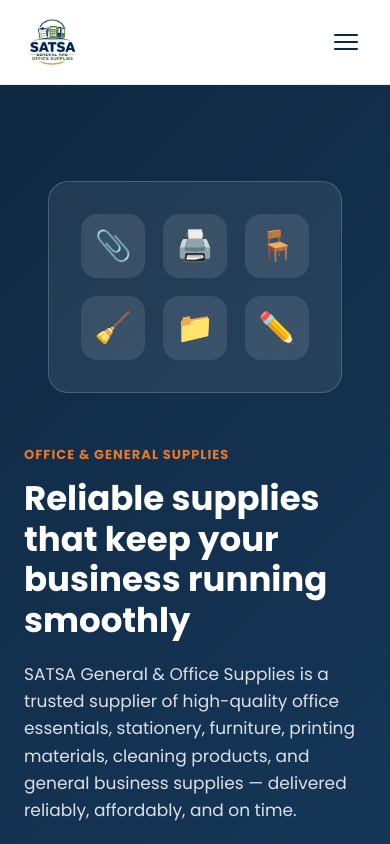
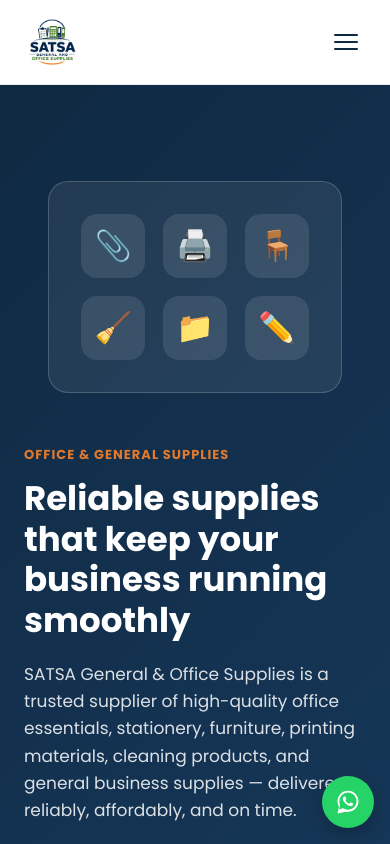
Before and after one commit to glearnhub/satsa, a React (Vite) app: page / in a window 390 px wide. Shown: the top 844 px of the page. Built offline with nearby package versions, Linux system fonts and the light colour scheme.

Commit message:
Add floating WhatsApp contact button
Fixed circular button in the bottom-right corner, linking to
wa.me with the SATSA phone number and a pre-filled greeting.

```diff
--- a/src/App.css
+++ b/src/App.css
@@ -487,3 +487,45 @@
   font-size: 13px;
   color: rgba(255, 255, 255, 0.6);
 }
+
+/* WhatsApp floating button */
+.whatsapp-fab {
+  position: fixed;
+  right: 24px;
+  bottom: 24px;
+  width: 60px;
+  height: 60px;
+  border-radius: 50%;
+  background: #25d366;
+  color: #fff;
+  display: flex;
+  align-items: center;
+  justify-content: center;
+  box-shadow: 0 6px 20px rgba(0, 0, 0, 0.25);
+  z-index: 100;
+  transition: transform 0.2s ease, box-shadow 0.2s ease;
+}
+
+.whatsapp-fab:hover {
+  transform: scale(1.08);
+  box-shadow: 0 8px 24px rgba(0, 0, 0, 0.3);
+}
+
+.whatsapp-fab svg {
+  width: 32px;
+  height: 32px;
+}
+
+@media (max-width: 768px) {
+  .whatsapp-fab {
+    right: 16px;
+    bottom: 16px;
+    width: 52px;
+    height: 52px;
+  }
+
+  .whatsapp-fab svg {
+    width: 28px;
+    height: 28px;
+  }
+}
--- a/src/App.jsx
+++ b/src/App.jsx
@@ -5,6 +5,7 @@
 import WhyUs from './components/WhyUs'
 import Contact from './components/Contact'
 import Footer from './components/Footer'
+import WhatsAppButton from './components/WhatsAppButton'
 import './App.css'
 
 function App() {
@@ -19,6 +20,7 @@
         <Contact />
       </main>
       <Footer />
+      <WhatsAppButton />
     </>
   )
 }
--- /dev/null
+++ b/src/components/WhatsAppButton.jsx
@@ -0,0 +1,25 @@
+const PHONE = '254745267164'
+const MESSAGE = "Hello SATSA, I'd like to enquire about your products."
+
+function WhatsAppButton() {
+  const href = `https://wa.me/${PHONE}?text=${encodeURIComponent(MESSAGE)}`
+
+  return (
+    <a
+      href={href}
+      className="whatsapp-fab"
+      target="_blank"
+      rel="noopener noreferrer"
+      aria-label="Chat with SATSA on WhatsApp"
+    >
+      <svg viewBox="0 0 32 32" aria-hidden="true">
+        <path
+          fill="currentColor"
+          d="M16.004 3C9.377 3 4 8.373 4 15c0 2.216.6 4.29 1.646 6.073L4 29l8.13-1.62A11.94 11.94 0 0 0 16.004 27C22.63 27 28 21.627 28 15S22.63 3 16.004 3Zm0 21.75a9.7 9.7 0 0 1-4.95-1.36l-.355-.21-4.83.963.988-4.71-.232-.365A9.7 9.7 0 0 1 6.25 15c0-5.38 4.375-9.75 9.754-9.75 5.38 0 9.746 4.37 9.746 9.75s-4.366 9.75-9.746 9.75Zm5.34-7.29c-.293-.146-1.734-.856-2.003-.953-.269-.098-.464-.146-.66.147-.195.293-.757.953-.928 1.148-.171.196-.342.22-.635.073-.293-.146-1.236-.455-2.354-1.452-.87-.776-1.457-1.735-1.628-2.028-.171-.293-.018-.451.128-.597.132-.131.293-.342.44-.513.146-.171.195-.293.293-.488.098-.196.049-.367-.024-.513-.073-.146-.66-1.588-.904-2.175-.238-.572-.48-.494-.66-.503l-.562-.01c-.196 0-.513.073-.782.367-.269.293-1.026 1.002-1.026 2.443 0 1.44 1.05 2.833 1.196 3.028.146.196 2.067 3.157 5.008 4.428.7.302 1.246.483 1.672.618.702.223 1.34.191 1.845.116.563-.084 1.734-.709 1.978-1.393.244-.684.244-1.27.171-1.393-.073-.122-.269-.195-.562-.341Z"
+        />
+      </svg>
+    </a>
+  )
+}
+
+export default WhatsAppButton
```
